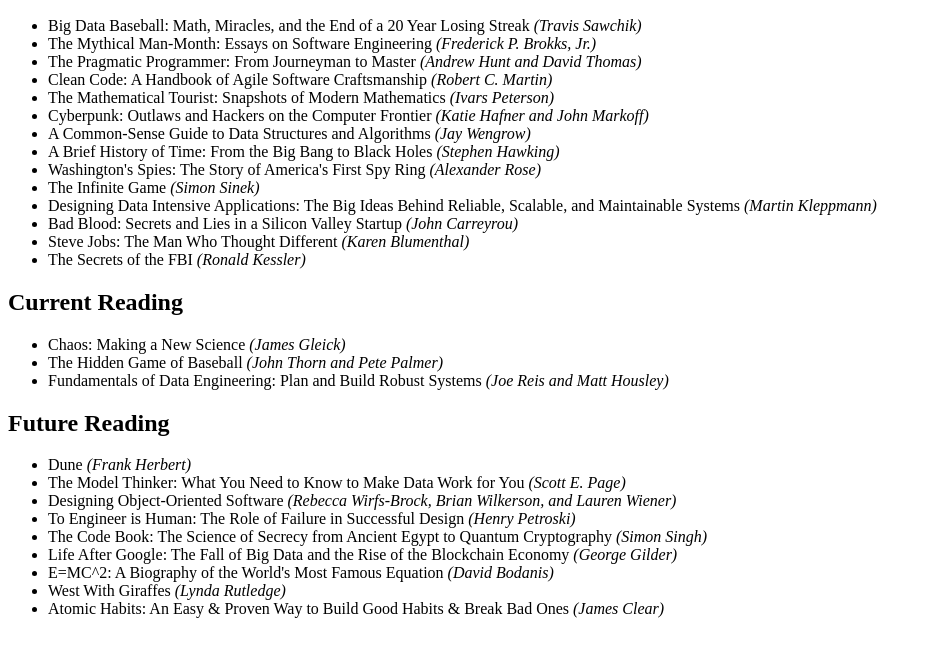
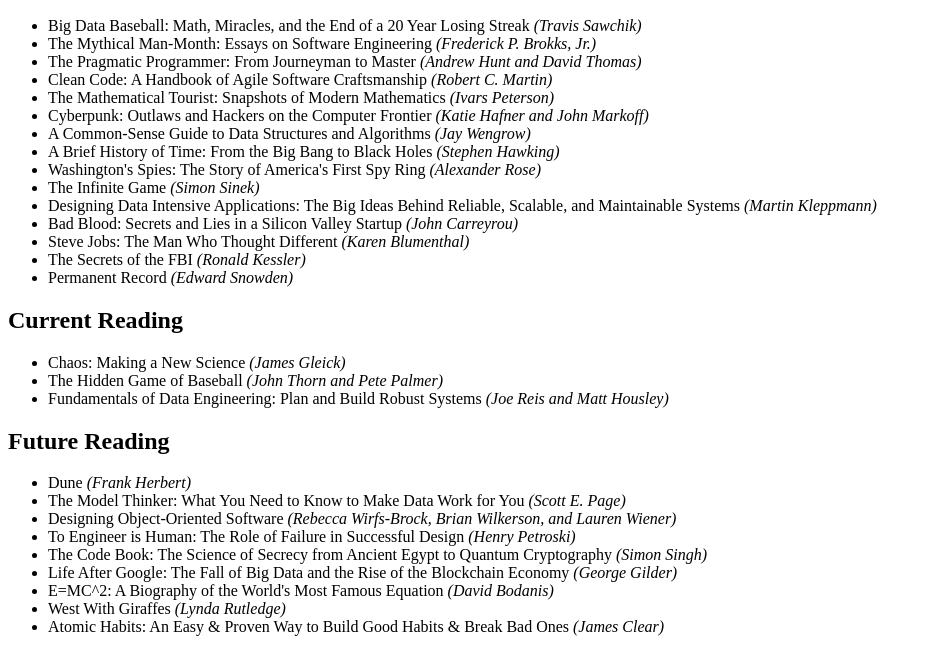
Before and after one commit to idugan100/idugan100, a plain HTML site: page src/readinglist.html in a window 1280 px wide. Shown: the part 136-800 px from the top of the page, without its empty margins (0-932 px from the left). Drawn offline with Linux system fonts and the light colour scheme.

Commit message:
adding recently read book

```diff
--- a/src/readinglist.html
+++ b/src/readinglist.html
@@ -30,6 +30,7 @@
         <li>Bad Blood: Secrets and Lies in a Silicon Valley Startup <em>(John Carreyrou)</em></li>
         <li>Steve Jobs: The Man Who Thought Different <em>(Karen Blumenthal)</em></li>
         <li>The Secrets of the FBI <em>(Ronald Kessler)</em></li>
+        <li>Permanent Record <em>(Edward Snowden)</em></li>
     </ul>
 
     <h2>Current Reading</h3>
```
